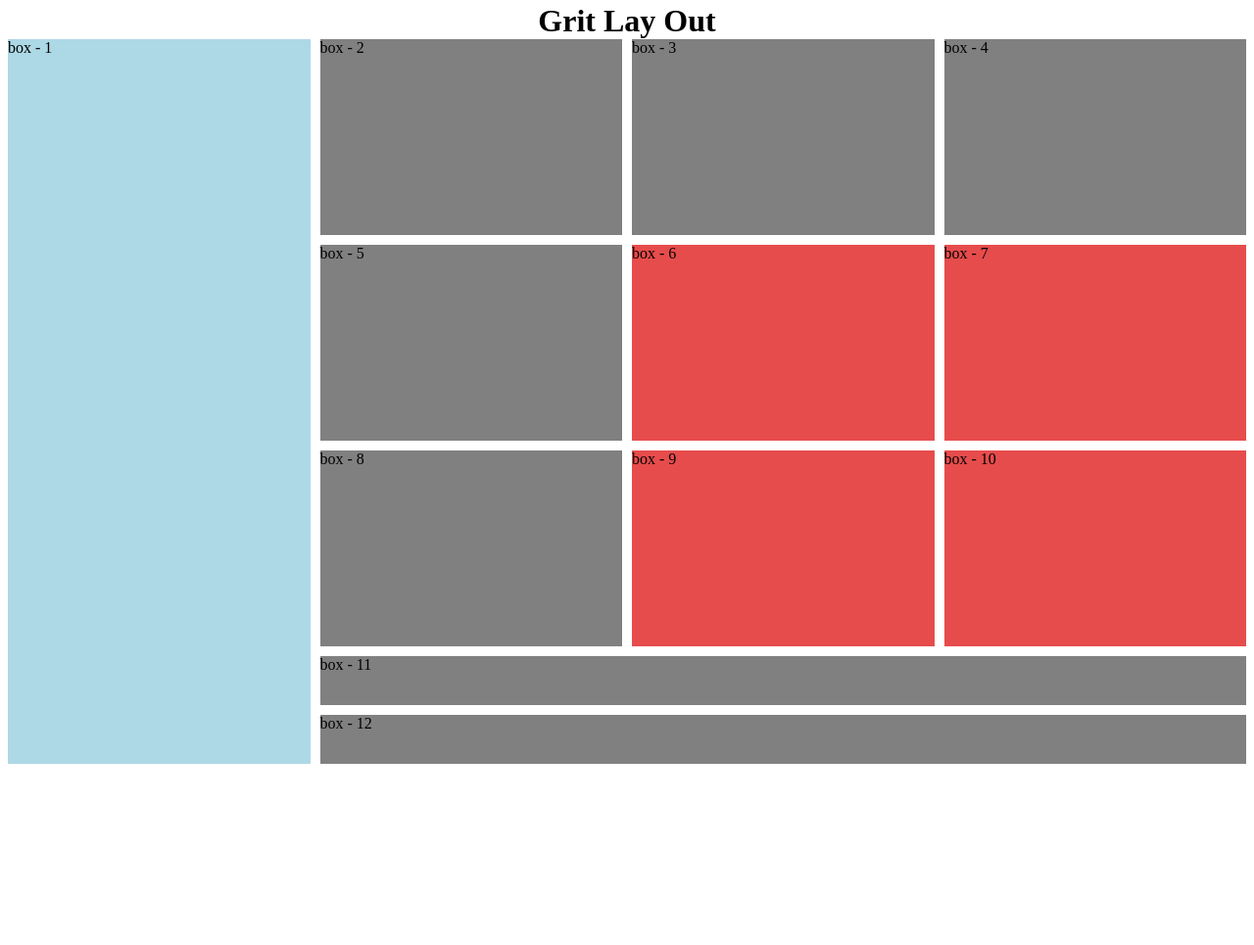
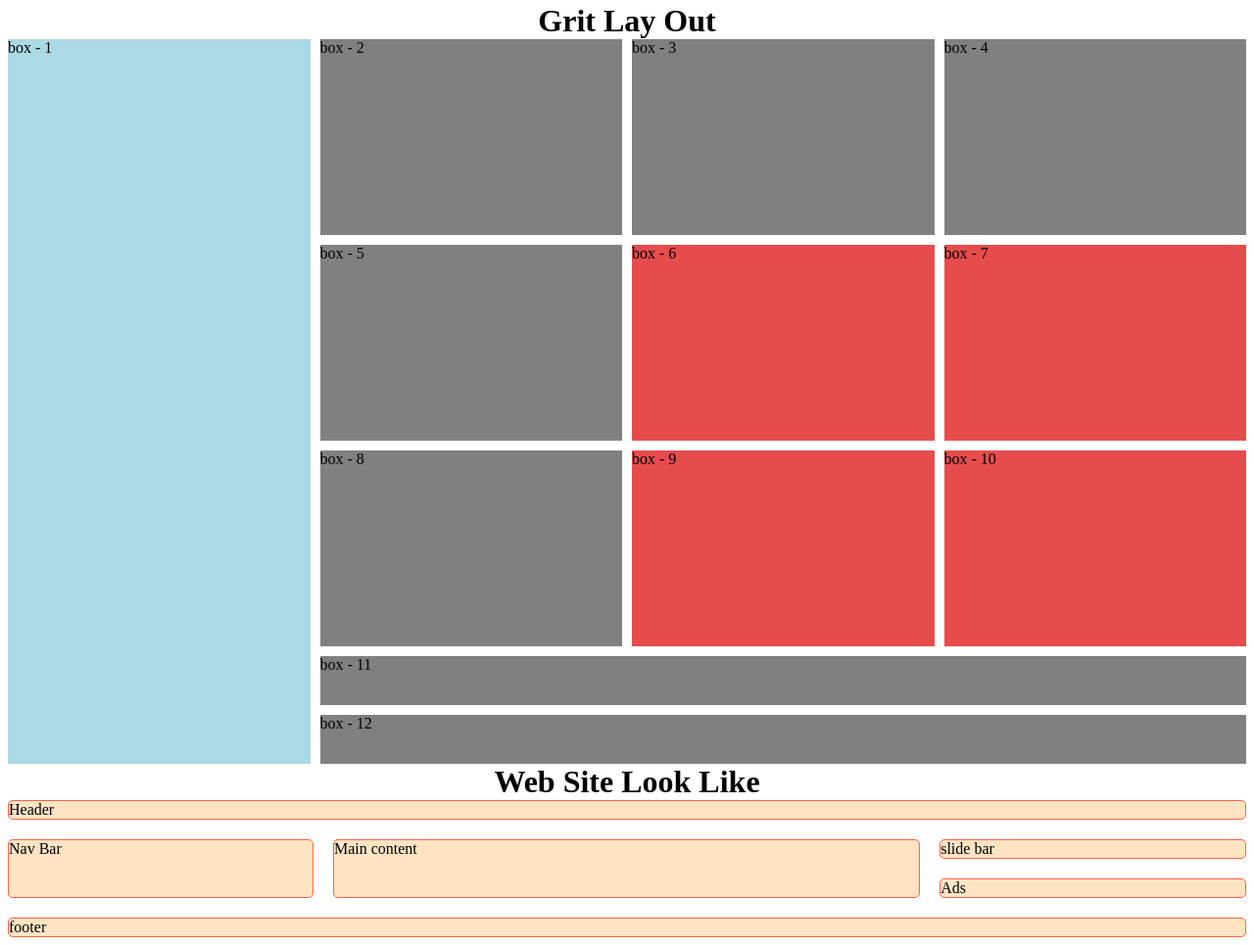
Before and after one commit to nurnewas/simple-responsive, a plain HTML site: page index.html in a window 1280 px wide. Shown: the part 1272-2237 px from the top of the page at 98% size. Before the commit the page ends 2060 px from the top, so only its background shows below. Drawn offline with Linux system fonts and the light colour scheme.

Commit message:
Basic Lau Out Website

```diff
--- a/index.html
+++ b/index.html
@@ -59,6 +59,15 @@
             <div class="box" id="box-12">box - 12</div>
         </div>
       </section>
+      <h1>Web Site Look Like </h1>
+      <section class="container-layOut">
+        <div class="header " id="box-01">Header</div>
+        <div class="nav-bar" id="box-02">Nav Bar</div>
+        <div class="main" id="box-03">Main content</div>
+        <div class="side-bar" id="box-04">slide bar</div>
+        <div class="side-add" id="box-05">Ads</div>
+        <div class="footer" id="box-06">footer</div>
+      </section>
     </main>
   </body>
 </html>
--- a/style.css
+++ b/style.css
@@ -28,26 +28,69 @@ img {
 .container {
   display: grid;
   grid-template-rows: repeat(3, 200px) 50px 50px;
-    grid-template-columns: repeat(4,1fr);
+  grid-template-columns: repeat(4, 1fr);
   gap: 10px;
-
 }
 .box {
-    background-color:  gray;
-
+  background-color: gray;
 }
 #box-1 {
   grid-row: span 5;
   background-color: lightblue;
 }
-#box-6, #box-7,#box-9, #box-10 {
+#box-6,
+#box-7,
+#box-9,
+#box-10 {
   background-color: rgb(231, 76, 76);
 }
-#box-11, #box-12 {
+#box-11,
+#box-12 {
   grid-column: span 3;
-    background-color:  gray;
+  background-color: gray;
 }
 
+/* Web Site Look Like  */
+.header,
+.nav-bar,
+.main,
+.side-bar,
+.side-add,
+.footer {
+  border-radius: 5px;
+  border: 1px solid tomato;
+  background-color: bisque;
+}
+.header {
+  grid-area: header;
+}
+.nav-bar {
+  grid-area: navbar;
+}
+.main {
+  grid-area: main;
+}
+.side-bar {
+  grid-area: side-bar;
+}
+.side-add {
+  grid-area: side-add;
+}
+.footer {
+  grid-area: footer;
+}
+.container {
+  display: grid;
+}
+.container-layOut {
+  display: grid;
+  gap: 20px;
+  grid-template-areas:
+    "header header header header"
+    "navbar main main side-bar"
+    "navbar main main side-add"
+    "footer footer footer footer";
+}
 
 @media screen and (max-width: 576px) {
   .row {
@@ -55,7 +98,7 @@ img {
     height: auto;
     gap: 0;
   }
-    .repit-4-time  {
+  .repit-4-time {
     grid-template-columns: repeat(1, 1fr);
     gap: 10px;
     margin-bottom: 10px;
```
Lines whose indentation alone changed are shown as unchanged.
